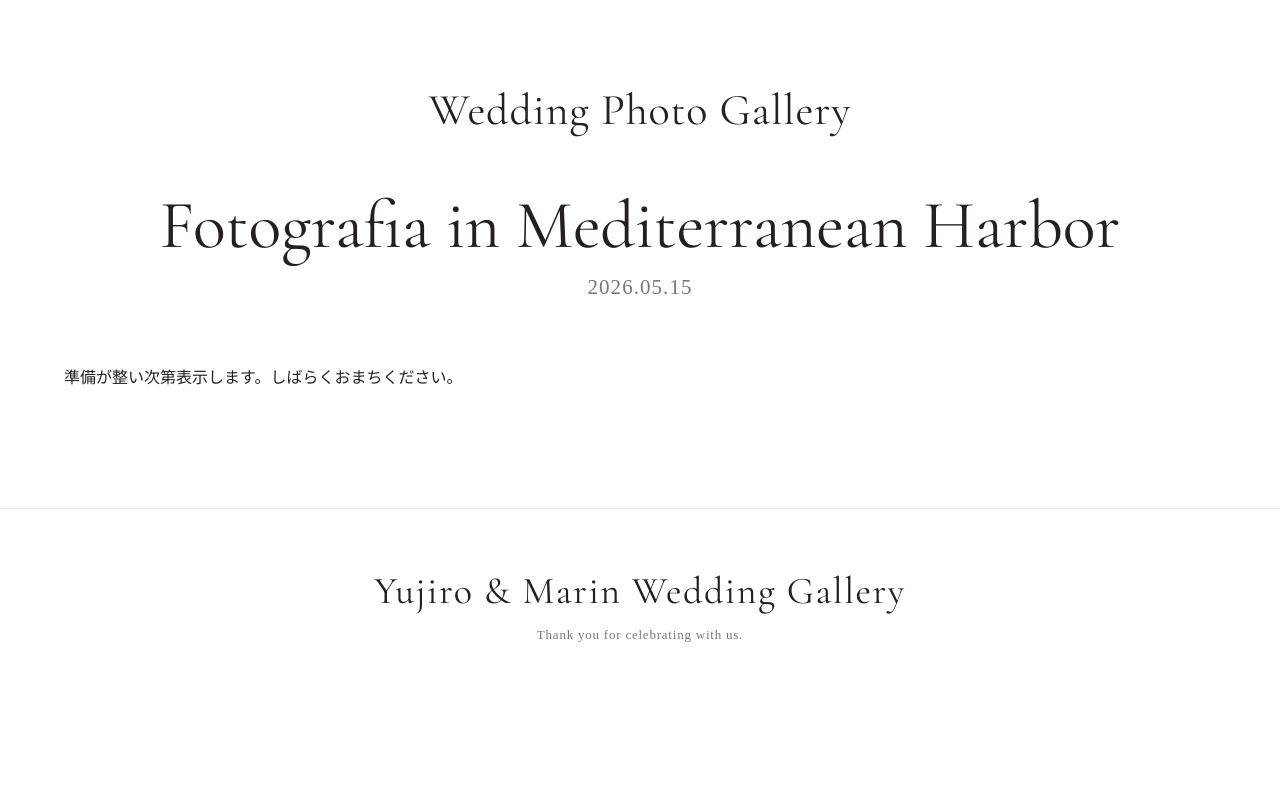
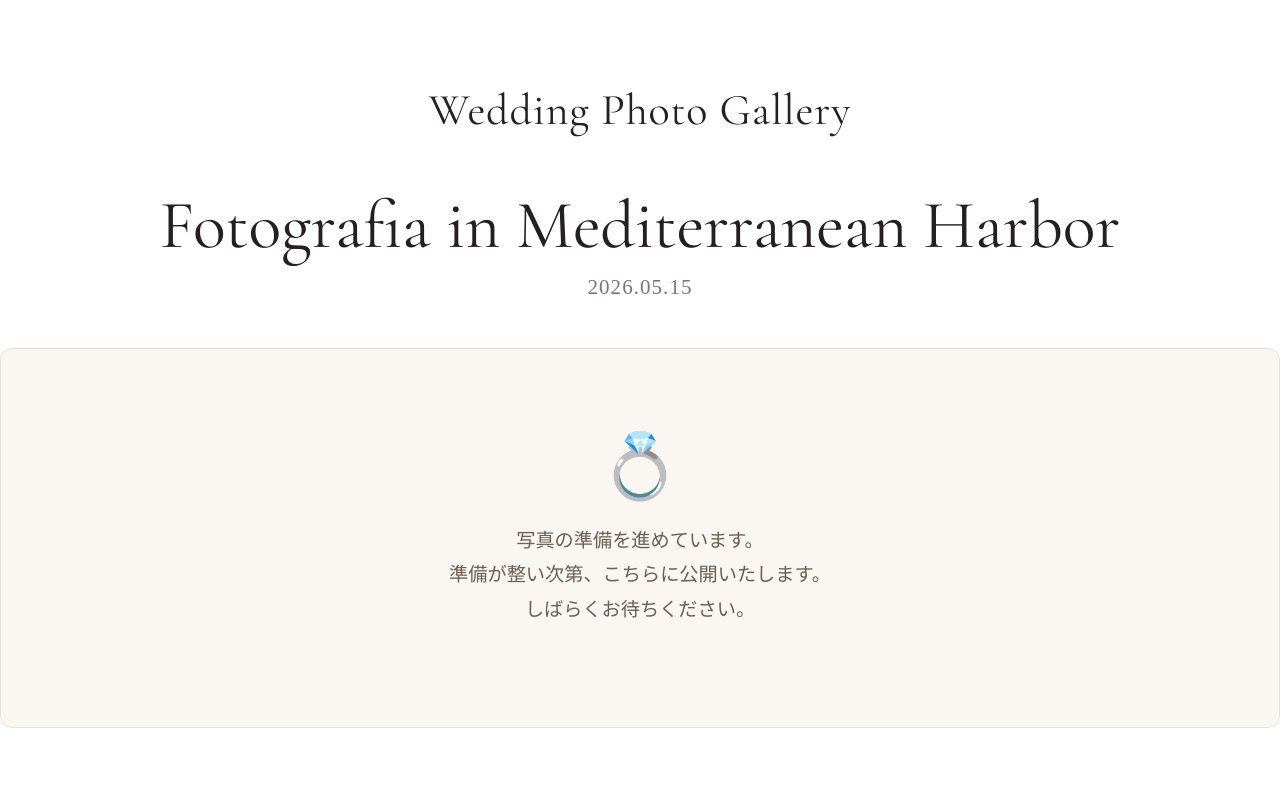
Before and after one commit to yujiro02140801/yujiro02140801-del.github.io, a plain HTML site: page index.html in a window 1280 px wide. Shown: the top 800 px of the page. Drawn offline with nearby package versions, Linux system fonts and the light colour scheme.

Commit message:
準備前用にデザインごと変更

```diff
--- a/index.html
+++ b/index.html
@@ -21,19 +21,59 @@
   <!-- OGP -->
   <meta property="og:title" content="Wedding Photo Gallery">
   <meta property="og:description" content="Our happiest memories.">
- <!-- <meta property="og:image" content="https://koha0923128-del.github.io/wedding-gallery/images/ogp.png">-->
+  <!-- <meta property="og:image" content="https://koha0923128-del.github.io/wedding-gallery/images/ogp.png"> -->
   <meta property="og:url" content="https://yujiro02140801.github.io/yujiro02140801-del.github.io//wedding-gallery/">
   <meta property="og:type" content="website">
   <meta property="og:site_name" content="Yujiro & Marin Wedding">
 
   <!-- Twitter -->
   <meta name="twitter:card" content="summary_large_image">
+
+  <style>
+    /* 準備中デザイン */
+    .preparing-wrapper {
+      width: 100%;
+      padding: 80px 20px;
+      display: flex;
+      justify-content: center;
+      align-items: center;
+      background: #faf7f2;
+      border: 1px solid #e8e2da;
+      border-radius: 12px;
+      margin-top: 40px;
+    }
+
+    .preparing-inner {
+      text-align: center;
+      max-width: 600px;
+    }
+
+    .preparing-icon {
+      font-size: 4rem;
+      margin-bottom: 20px;
+      animation: gentle-bounce 2.5s ease-in-out infinite;
+    }
+
+    .preparing-message {
+      font-size: 1.2rem;
+      line-height: 1.8;
+      color: #6a5e55;
+      font-family: 'Noto Serif JP', serif;
+    }
+
+    @keyframes gentle-bounce {
+      0% { transform: translateY(0); }
+      50% { transform: translateY(-6px); }
+      100% { transform: translateY(0); }
+    }
+  </style>
 </head>
+
 <body>
   <main class="gallery-page">
 
     <!-- Cinderella -->
-    <section class="photo-gallery fade-section" id="cinderella">
+    <section class="photo-gallery fade-section preparing" id="cinderella">
       <div class="gallery-header">
         <h2 class="gallery-title">Wedding Photo Gallery</h2>
 
@@ -43,8 +83,23 @@
         </div>
       </div>
 
+      <!-- ▼▼▼ ここから準備中デザイン ▼▼▼ -->
+      <div class="preparing-wrapper">
+        <div class="preparing-inner">
+          <div class="preparing-icon">💍</div>
+          <p class="preparing-message">
+            写真の準備を進めています。<br>
+            準備が整い次第、こちらに公開いたします。<br>
+            しばらくお待ちください。
+          </p>
+        </div>
+      </div>
+      <!-- ▲▲▲ ここまで準備中デザイン ▲▲▲ -->
+
+      <!-- ▼▼▼ 元の画像はすべてコメントアウト ▼▼▼ -->
+
+      <!--
       <div class="gallery-row gallery-row-wide infinite-carousel" role="region" aria-label="FMH wide photo carousel">
-        <!--
         <img src="images/最も打ち込んンだ活動写真_関西学院大学_中野真梨.jpg" alt="FMH wide 1" class="gallery-image">
         <img src="images/marin.jpg" alt="FMH wide 2" class="gallery-image">
         <img src="images/cinderella-wide-03.jpg" alt="FMH wide 3" class="gallery-image">
@@ -58,18 +113,18 @@
         <img src="images/cinderella-wide-11.jpg" alt="FMH wide 11" class="gallery-image">
         <img src="images/cinderella-wide-12.jpg" alt="FMH wide 12" class="gallery-image">
         <img src="images/cinderella-wide-13.jpg" alt="FMH wide 13" class="gallery-image">
-        -->
-        <p class="gallery-placeholder">準備が整い次第表示します。しばらくおまちください。</p>
       </div>
 
-      <!--
       <div class="gallery-row gallery-row-tall infinite-carousel" role="region" aria-label="FMH tall photo carousel">
         <img src="images/cinderella-tall-01.jpg" alt="FMH tall 1" class="gallery-image">
         <img src="images/cinderella-tall-02.jpg" alt="FMH tall 2" class="gallery-image">
         <img src="images/cinderella-tall-03.jpg" alt="FMH tall 3" class="gallery-image">
         <img src="images/cinderella-tall-04.jpg" alt="FMH tall 4" class="gallery-image">
       </div>
-    -->
+      -->
+
+      <!-- ▲▲▲ コメントアウトここまで ▲▲▲ -->
+
     </section>
 
   </main>
```
